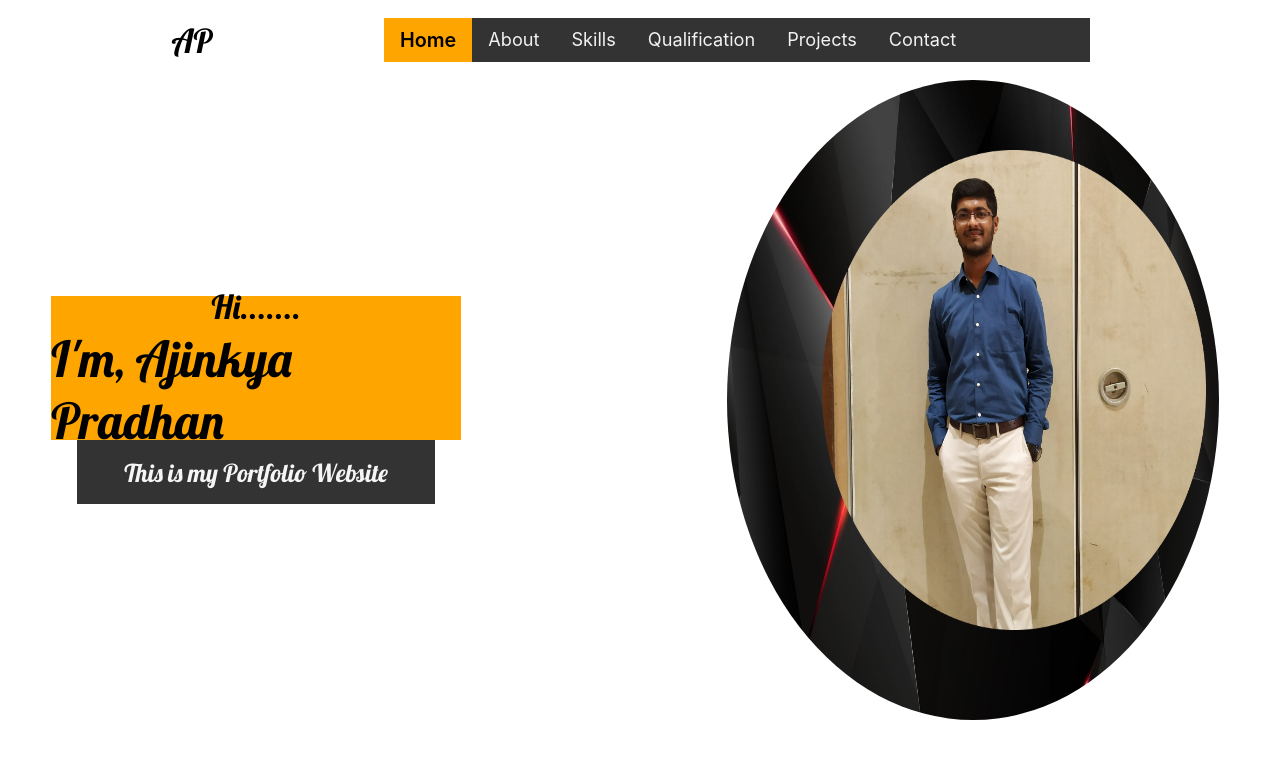
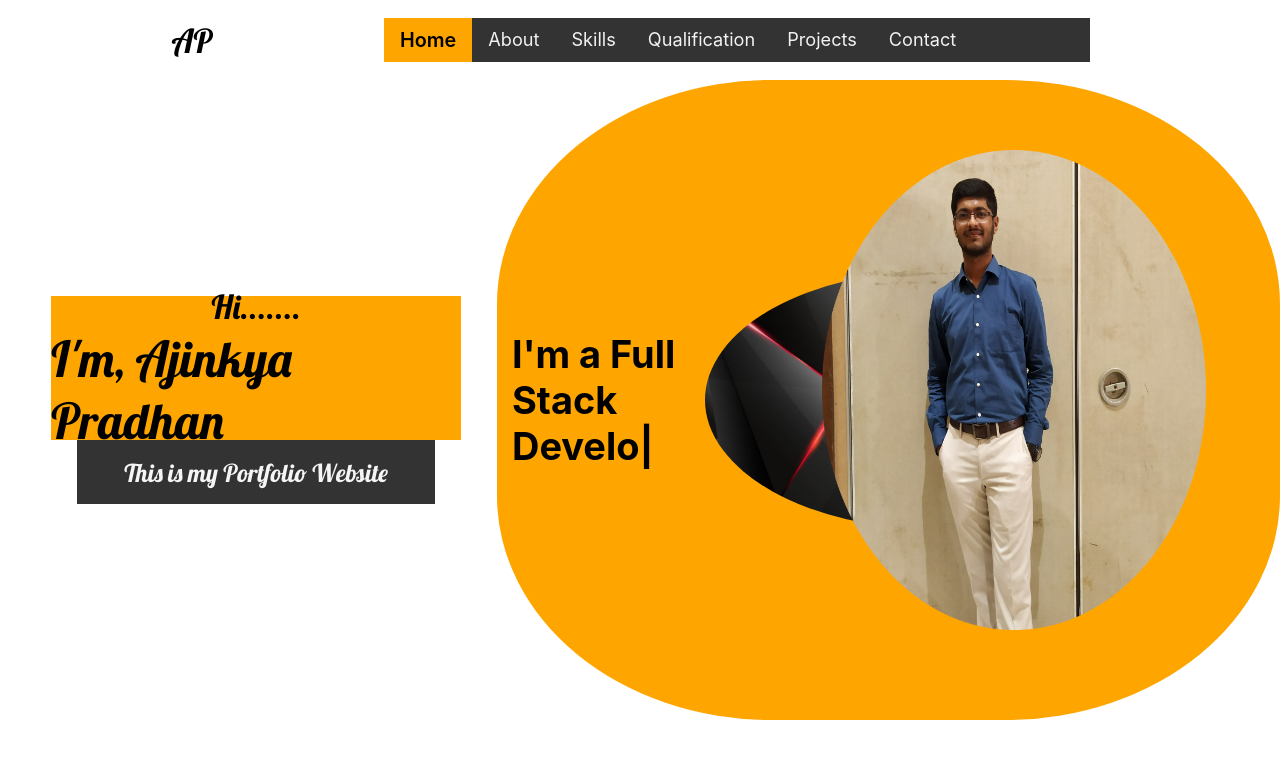
Before and after one commit to AjinkyaPradhan1/portfolio-website-ap, a React (Create React App) app: page / in a window 1280 px wide. Shown: the top 758 px of the page. Built offline with nearby package versions, Linux system fonts and the light colour scheme.

Commit message:
Home Page Done

```diff
--- a/package.json
+++ b/package.json
@@ -10,6 +10,8 @@
     "react-dom": "^18.2.0",
     "react-router-dom": "^6.8.1",
     "react-scripts": "5.0.1",
+    "react-typed": "^1.2.0",
+    "typed.js": "^2.0.12",
     "web-vitals": "^2.1.4"
   },
   "scripts": {
--- a/src/components/Home.js
+++ b/src/components/Home.js
@@ -1,5 +1,6 @@
 import "./home.css";
 import Navbar from "./Navbar";
+import Typed from "react-typed"
 
 function Home() {
     return (
@@ -29,6 +30,21 @@ function Home() {
 
           <div className="right">
             <div className="right_content">
+            <Typed
+              strings={[
+                    "I'm a Full Stack Developer",
+                    "I Love Software Development",
+                    "I am a Learner",
+                    "I am a writer",
+                    "I am a Creative Person",
+
+
+                  ]}
+                  typeSpeed={120}
+                  backSpeed={100}
+                  loop
+                />
+
                 <div className="right_content1">
                   <img class="image_back" src="images/img_back.jpg" alt="back_img"></img>
                   <img class="image_mine" src="images/img_mine.png" alt="mine_img"></img>
--- a/src/components/home.css
+++ b/src/components/home.css
@@ -70,20 +70,21 @@
 
 .right_content{
     display: flex;
-    width: 80%;
+    align-items: center;
+    justify-content: center;
+    width: 100%;
     height: 100%;
-    background-color: transparent;
-
-}
-
-.right_content1{
-    display: flex;
-    justify-content: center;
-    background-color: transparent;
+    background-color: orange;
+    border-radius: 35%;
+    font-size: 230%;
+    font-weight: 700;
+    padding-left: 15px;
 
 }
 
 .image_back{
+    display: flex;
+    align-items: flex-end;
     position: relative;
     width: 80%;
     height: 100%;
```
Also changed, not shown: 1 other file (tests, documents, lock files or other folders).
